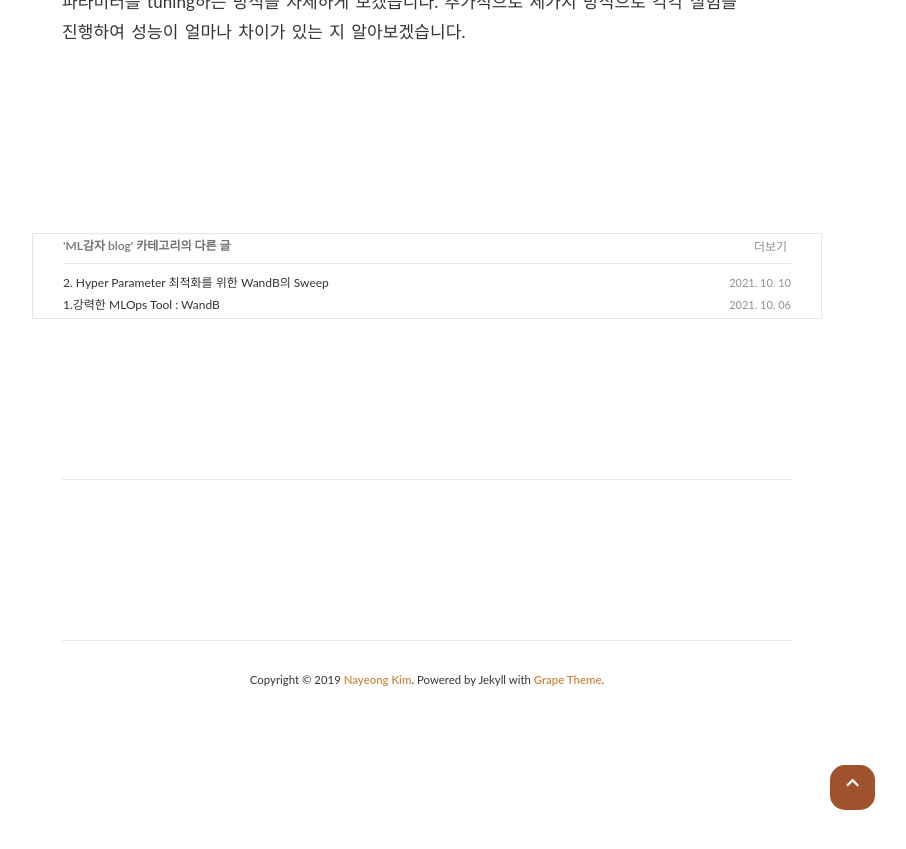
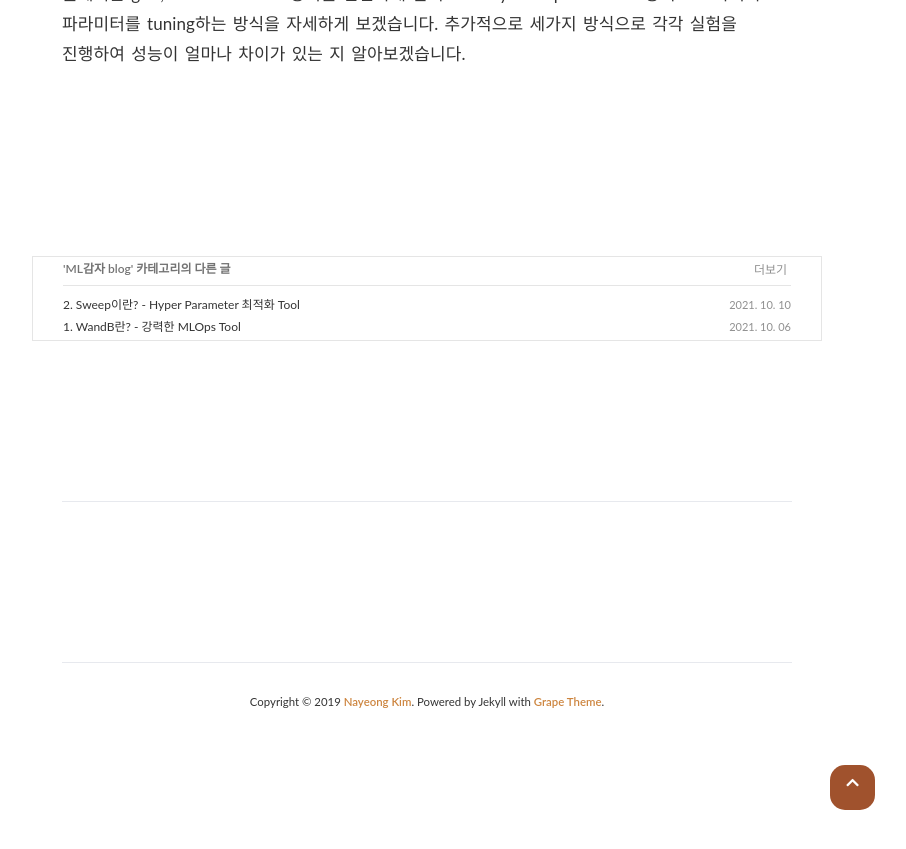
Before and after one commit to PEBpung/PEBpung.github.io, a Jekyll site: the page built from _posts/2021-10-10-WandB-2.md, in a window 1280 px wide and 900 px high, scrolled down 9629 px. Shown: the top 849 px of the window, without its empty margins (213-1119 px from the left). Built offline with Jekyll 4.4.1, drawn with Linux system fonts in a browser that asks for light colours; nearby versions of some CDN libraries; some web fonts are replaced; comment, search, counter and statistics services are not loaded; some of the changed text lies outside the part shown.

Commit message:
[Change] post title

```diff
--- a/_posts/2021-10-06-WandB-1.md
+++ b/_posts/2021-10-06-WandB-1.md
@@ -1,6 +1,6 @@
 ---
 layout: post
-title: "1.강력한 MLOps Tool : WandB"
+title: "1. WandB란? - 강력한 MLOps Tool"
 subtitle : WandB-1
 tags: [WandB]
 categories: WandB
@@ -8,7 +8,7 @@ author: Kimin Park
 comments : True
 ---
 
-WandB를 활용해 **머신러닝 실험 관리**를 더 편하게 하는 방법에 대해 작성한 글입니다.
+>  WandB를 활용해 **머신러닝 실험 관리**를 더 편하게 하는 방법에 대해 작성한 글입니다.
 
 
 
--- a/_posts/2021-10-10-WandB-2.md
+++ b/_posts/2021-10-10-WandB-2.md
@@ -1,6 +1,6 @@
 ---
 layout: post
-title: "2. Hyper Parameter 최적화를 위한 WandB의 Sweep"
+title: "2. Sweep이란? - Hyper Parameter 최적화 Tool"
 subtitle : WandB-2
 tags: [WandB]
 categories: WandB
@@ -9,10 +9,7 @@ comments : True
 typora-root-url: ../
 ---
 
-
-hyper-parameter를 자동으로 최적화 해주는 WandB의 Sweep이라는 Tool을 소개하는 글입니다.
-
----
+> hyper-parameter를 자동으로 최적화 해주는 WandB의 Sweep이라는 Tool을 소개하는 글입니다.
 
 
 
```
